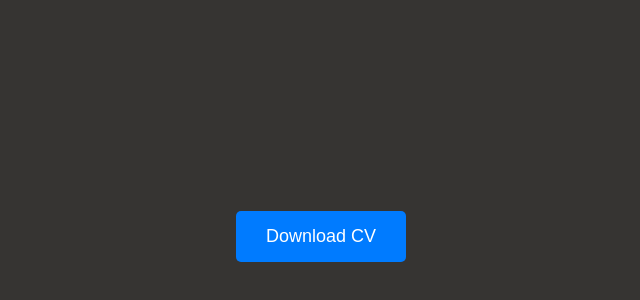
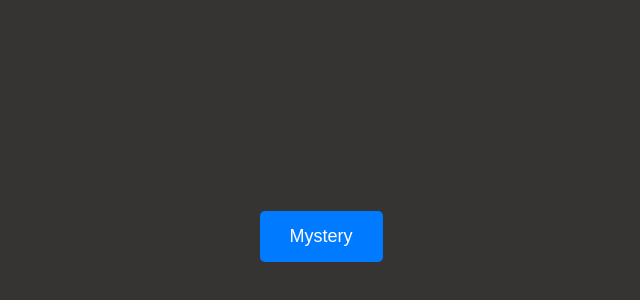
Before and after one commit to Shaheb746/mystery, a plain HTML site: page index.html in a window 1280 px wide. Shown: the part 164-464 px from the top of the page, without its empty margins (319-959 px from the left). Drawn offline with Linux system fonts and the light colour scheme.

Commit message:
Update index.html

```diff
--- a/index.html
+++ b/index.html
@@ -30,6 +30,6 @@
     </style>
 </head>
 <body>
-    <a href="hello.pdf" download class="download-btn">Download CV</a>
+    <a href="hello.pdf" download class="download-btn">Mystery</a>
 </body>
 </html>
```
